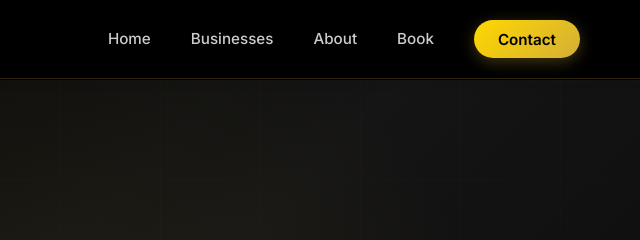
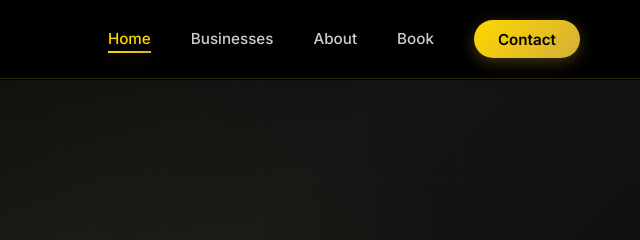
Before and after one commit to Boochdawg/yogiventures, a plain HTML site: page index.html in a window 1280 px wide. Shown: the top 240 px of the page, 640-1280 px from the left. Drawn offline with nearby package versions, Linux system fonts and the light colour scheme.

Commit message:
Enable back-to-top on all pages

```diff
--- a/admin.html
+++ b/admin.html
@@ -92,6 +92,9 @@
         </div>
     </footer>
 
+    <button class="back-to-top" type="button" aria-label="Back to top">Top</button>
+
+    <script src="script.js"></script>
     <script src="admin.js"></script>
 </body>
 </html>
--- a/script.js
+++ b/script.js
@@ -75,6 +75,14 @@ document.addEventListener('DOMContentLoaded', function() {
         });
     });
 
+    // Back to top button
+    const backToTop = document.querySelector('.back-to-top');
+    if (backToTop) {
+        backToTop.addEventListener('click', () => {
+            window.scrollTo({ top: 0, behavior: 'smooth' });
+        });
+    }
+
     // Smooth scroll for anchor links
     document.querySelectorAll('a[href^="#"]').forEach(anchor => {
         anchor.addEventListener('click', function (e) {
@@ -92,6 +100,34 @@ document.addEventListener('DOMContentLoaded', function() {
         });
     });
 
+    // Scroll spy: highlight active nav link based on section visibility
+    const anchorLinks = Array.from(document.querySelectorAll('.nav-link[href^="#"]'));
+    const anchorTargets = anchorLinks
+        .map(link => document.querySelector(link.getAttribute('href')))
+        .filter(Boolean);
+
+    if (anchorTargets.length > 0) {
+        const activateLink = (id) => {
+            anchorLinks.forEach(link => {
+                if (link.getAttribute('href') === `#${id}`) {
+                    link.classList.add('active');
+                } else {
+                    link.classList.remove('active');
+                }
+            });
+        };
+
+        const spyObserver = new IntersectionObserver((entries) => {
+            entries.forEach(entry => {
+                if (entry.isIntersecting) {
+                    activateLink(entry.target.id);
+                }
+            });
+        }, { rootMargin: '-20% 0px -60% 0px' });
+
+        anchorTargets.forEach(target => spyObserver.observe(target));
+    }
+
     // Navbar scroll effect
     const navbar = document.querySelector('.navbar');
     if (navbar) {
@@ -103,6 +139,12 @@ document.addEventListener('DOMContentLoaded', function() {
             } else {
                 navbar.style.boxShadow = '0 2px 10px rgba(0, 0, 0, 0.1)';
             }
+        });
+    }
+
+    if (backToTop) {
+        window.addEventListener('scroll', () => {
+            backToTop.classList.toggle('show', window.pageYOffset > 400);
         });
     }
 
```
